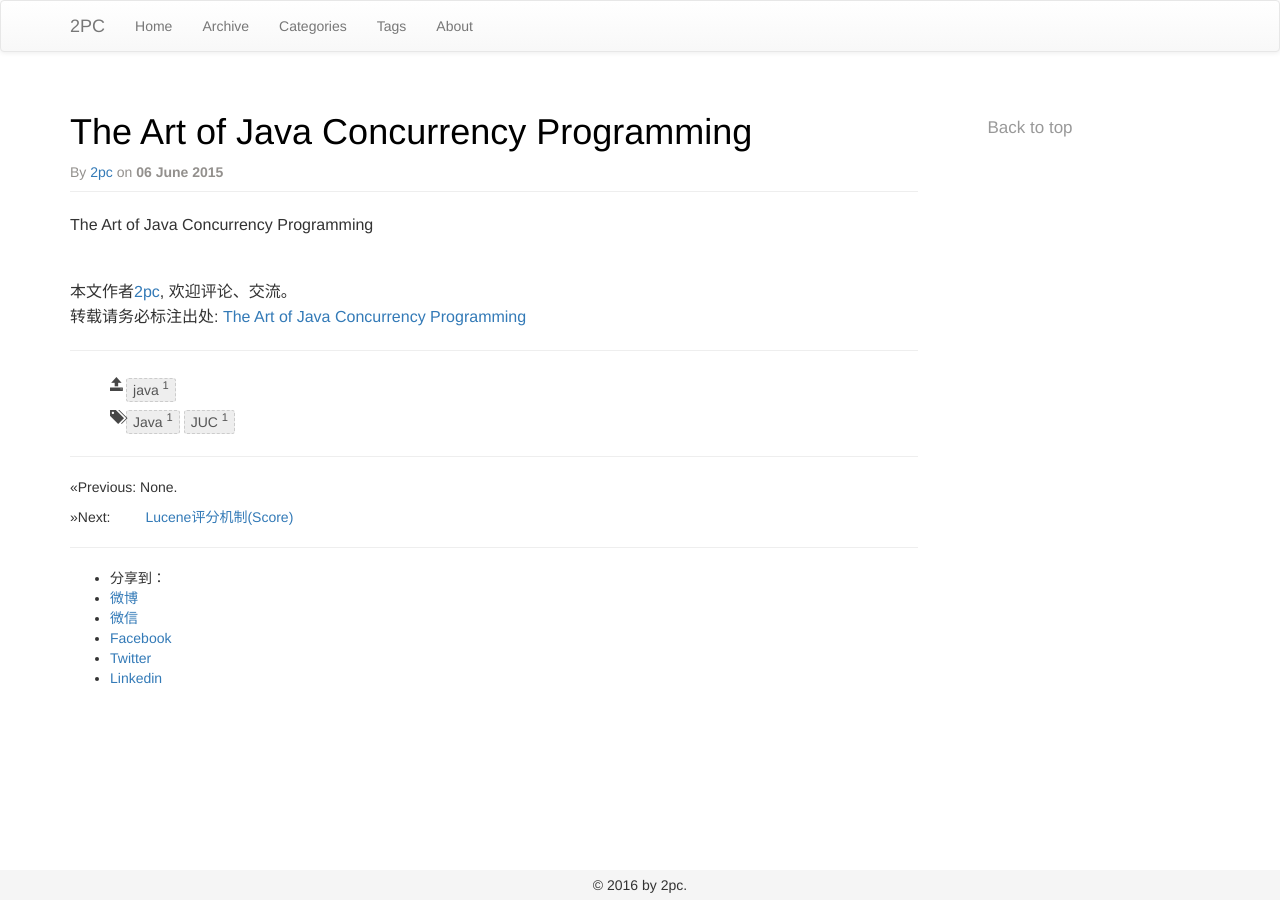
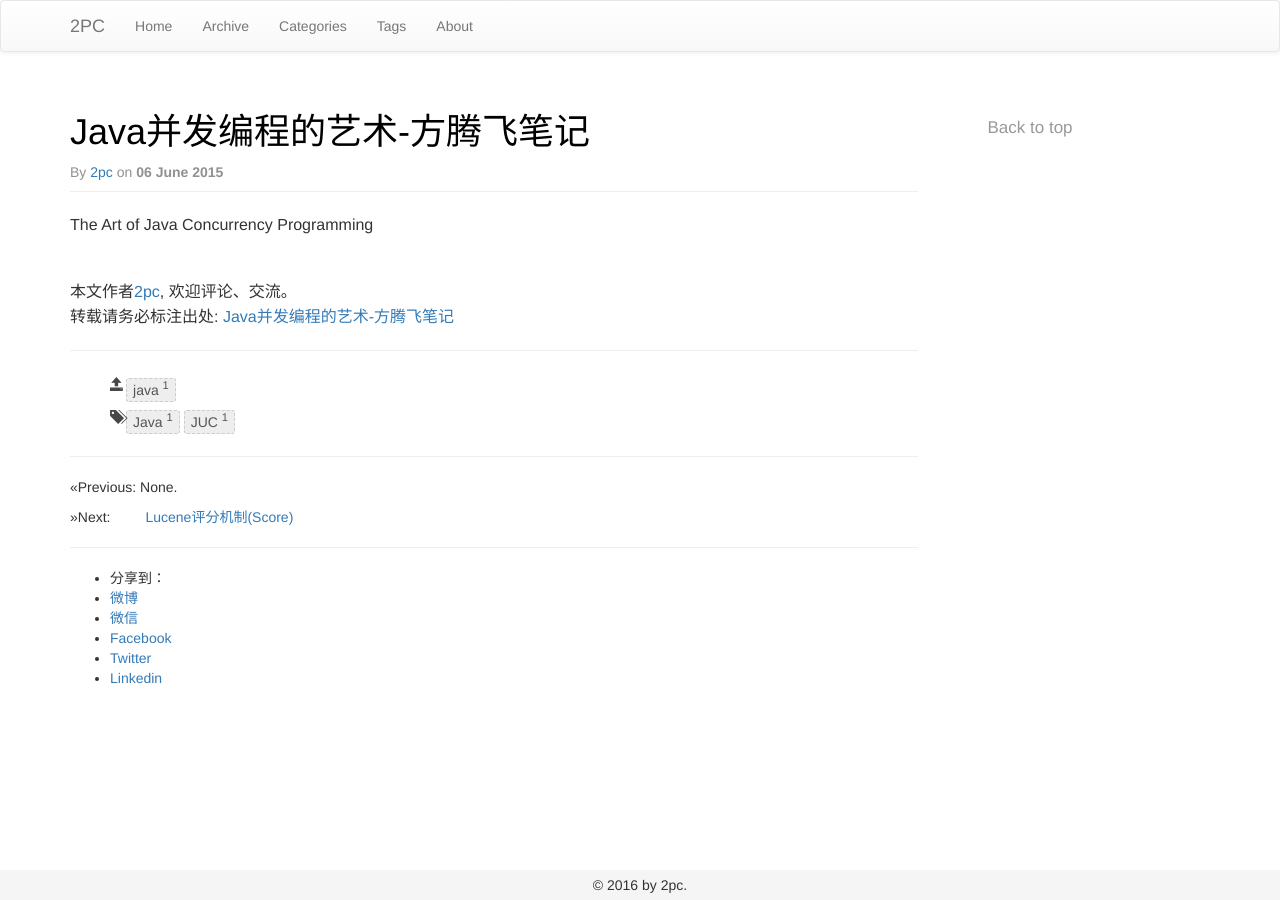
Before and after one commit to luyee/2pc.github.io, a Jekyll site: the page built from _posts/booknotes/2015-06-06-the Art of Java Concurrency Programming.md, in a window 1280 px wide. Built offline with Jekyll 4.4.1, drawn with Linux system fonts in a browser that asks for light colours; comment, search, counter and statistics services are not loaded.

Commit message:
Update 2015-06-06-the Art of Java Concurrency Programming.md

```diff
--- a/_posts/booknotes/2015-06-06-the Art of Java Concurrency Programming.md
+++ b/_posts/booknotes/2015-06-06-the Art of Java Concurrency Programming.md
@@ -1,6 +1,6 @@
 ---
 layout: post
-title: "The Art of Java Concurrency Programming"
+title: "Java并发编程的艺术-方腾飞笔记"
 keywords: ["java","JUC"]
 description: "Java Juc"
 category: "java"
```
